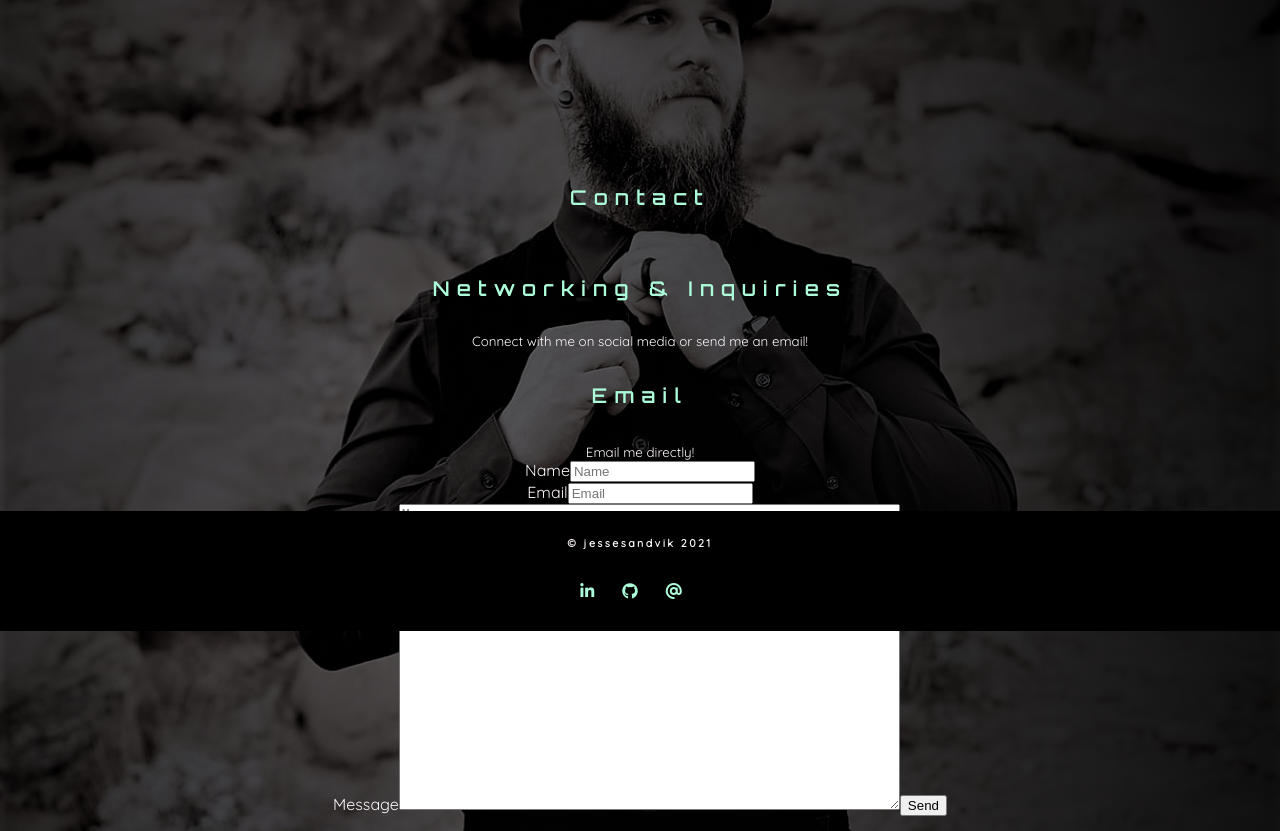
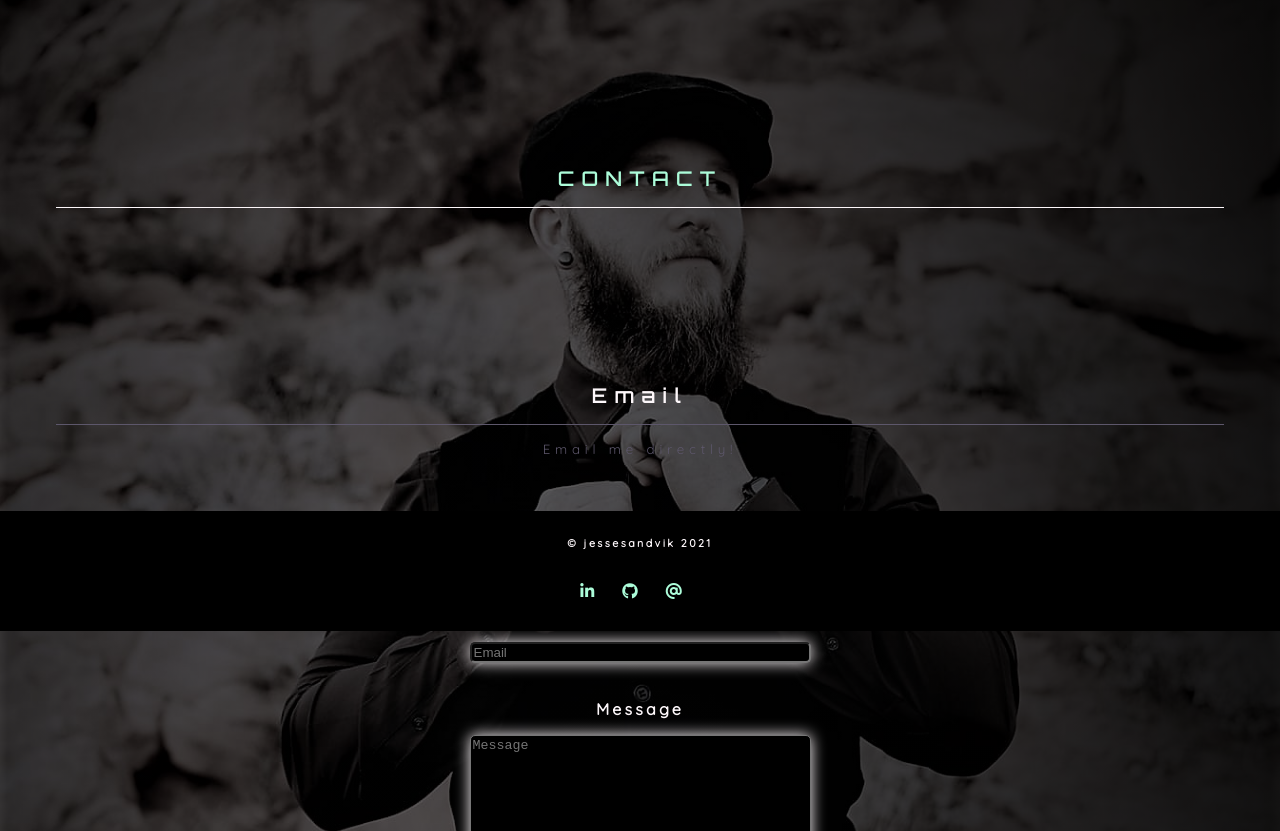
Before and after one commit to JesseSandvik/Portfolio-React, a React (Create React App) app: page /contact in a window 1280 px wide. Shown: the part 169-1000 px from the top of the page. Built offline with nearby package versions, Linux system fonts and the light colour scheme; a web font is replaced by a local one.

Commit message:
styled page headers

```diff
--- a/src/about/About.js
+++ b/src/about/About.js
@@ -5,7 +5,7 @@ import DeveloperIcons from '../utils/DeveloperIcons';
 export default function About() {
     if (about){
         return (
-        <article>
+        <article className="about">
             <h1>About</h1>
             {about.map((data) => (
             <div key={data.id}>
--- a/src/contact/Contact.js
+++ b/src/contact/Contact.js
@@ -3,11 +3,9 @@ import EmailForm from "../utils/EmailForm";
 
 export default function Contact() {
     return (
-        <article>
+        <article className="contact">
             <h1>Contact</h1>
-            <h2>Networking & Inquiries</h2>
-            <small>Connect with me on social media or send me an email!</small>
-            <h3>Email</h3>
+            <h2>Email</h2>
             <small>Email me directly!</small>
             <EmailForm />
         </article>
--- a/src/index.css
+++ b/src/index.css
@@ -569,6 +569,38 @@ section main article {
   text-align: center;
 }
 
+section main article.about, section main article.projects, section main article.contact {
+  letter-spacing: .3rem;
+}
+
+section main article.about h1, section main article.projects h1, section main article.contact h1 {
+  border-bottom: 1px solid #FDF7FA;
+  margin: 0 0 10vh 0;
+  text-transform: uppercase;
+  width: 100%;
+}
+
+section main article.about small, section main article.projects small, section main article.contact small {
+  color: #5D576B;
+}
+
+section main article.about h2, section main article.projects h2, section main article.contact h2 {
+  border-bottom: 1px solid #5D576B;
+  color: #FDF7FA;
+  padding: 5rem 0 1rem;
+  width: 100%;
+}
+
+section main article.about h3, section main article.projects h3, section main article.contact h3 {
+  border-bottom: 1px solid #5D576B;
+  font-size: 1rem;
+  padding: 5rem 0 2rem;
+}
+
+section main article.about p, section main article.projects p, section main article.contact p {
+  margin: 2rem 0;
+}
+
 section main article h1, section main article h2, section main article h3 {
   font-size: 1.2rem;
   font-family: Orbitron, 'Courier New', Courier, monospace;
@@ -580,6 +612,52 @@ section main article h1, section main article h2, section main article h3 {
 section main article img {
   margin: 5vh auto;
   max-width: 50%;
+}
+
+section main article form {
+  display: -webkit-box;
+  display: -ms-flexbox;
+  display: flex;
+  -webkit-box-orient: vertical;
+  -webkit-box-direction: normal;
+      -ms-flex-direction: column;
+          flex-direction: column;
+  padding: 5vh 0 0;
+}
+
+section main article form label {
+  font-weight: 600;
+  letter-spacing: .2rem;
+  margin: 1rem;
+}
+
+section main article form input {
+  background-color: #000000;
+  border-radius: 5px;
+  color: #FDF7FA;
+  -webkit-box-shadow: 0 0 15px #FDF7FA;
+          box-shadow: 0 0 15px #FDF7FA;
+}
+
+section main article form textarea {
+  background-color: #000000;
+  border-radius: 5px;
+  -webkit-box-shadow: 0 0 15px #FDF7FA;
+          box-shadow: 0 0 15px #FDF7FA;
+  color: #FDF7FA;
+}
+
+section main article form button {
+  background-color: #000000;
+  border-radius: 10px;
+  -webkit-box-shadow: 0 0 10px #FDF7FA;
+          box-shadow: 0 0 10px #FDF7FA;
+  color: #FDF7FA;
+  cursor: pointer;
+  font-family: Orbitron, 'Courier New', Courier, monospace;
+  letter-spacing: .2rem;
+  margin: 2rem auto;
+  padding: .4rem;
 }
 
 section footer {
--- a/src/index.scss
+++ b/src/index.scss
@@ -118,6 +118,37 @@ section {
             padding: 5vh 3.5rem 20vh;
             text-align: center;
 
+            &.about, &.projects, &.contact {
+                letter-spacing: .3rem;
+                h1 {
+                    border-bottom: 1px solid set-text-color($primary-color);
+                    margin: 0 0 10vh 0;
+                    text-transform: uppercase;
+                    width: 100%;
+                }
+
+                small {
+                    color: $muted-color;
+                }
+
+                h2 {
+                    border-bottom: 1px solid $muted-color;
+                    color: set-text-color($primary-color);
+                    padding: 5rem 0 1rem;
+                    width: 100%;
+                }
+
+                h3 {
+                    border-bottom: 1px solid $muted-color;
+                    font-size: 1rem;
+                    padding: 5rem 0 2rem;
+                }
+
+                p {
+                    margin: 2rem 0;
+                }
+            }
+
             h1, h2, h3 {
                 font-size: 1.2rem;
                 font-family: Orbitron, 'Courier New', Courier, monospace;
@@ -129,6 +160,44 @@ section {
             img {
                 margin: 5vh auto;
                 max-width: 50%;
+            }
+
+            form {
+                display: flex;
+                flex-direction: column;
+                padding: 5vh 0 0;
+
+                label {
+                    font-weight: 600;
+                    letter-spacing: .2rem;
+                    margin: 1rem;
+                }
+
+                input {
+                    background-color: $primary-color;
+                    border-radius: 5px;
+                    color: set-text-color($primary-color);
+                    box-shadow: 0 0 15px $secondary-color;
+                }
+
+                textarea {
+                    background-color: $primary-color;
+                    border-radius: 5px;
+                    box-shadow: 0 0 15px $secondary-color;
+                    color: set-text-color($primary-color);
+                }
+
+                button {
+                    background-color: $primary-color;
+                    border-radius: 10px;
+                    box-shadow: 0 0 10px $secondary-color;
+                    color: set-text-color($primary-color);
+                    cursor: pointer;
+                    font-family: Orbitron, 'Courier New', Courier, monospace;
+                    letter-spacing: .2rem;
+                    margin: 2rem auto;
+                    padding: .4rem;
+                }
             }
         }
     }
--- a/src/projects/Projects.js
+++ b/src/projects/Projects.js
@@ -6,7 +6,7 @@ export default function Projects() {
     const projectsList = projects.map((project) => <div key={project.id}><Project project={project}/></div>);
 
     return (
-        <article>
+        <article className="projects">
             <h1>Projects</h1>
             <h2>Recent</h2>
             <small>A collection of some recently built applications.</small>
--- a/src/utils/EmailForm.js
+++ b/src/utils/EmailForm.js
@@ -26,7 +26,7 @@ function EmailForm() {
             placeholder="Message"
             required
             rows="20"
-            cols="60"
+            cols="40"
             >
         </textarea>
         <button type="submit">Send</button>
```
Also changed, not shown: 1 other file (tests, documents, lock files or other folders).
